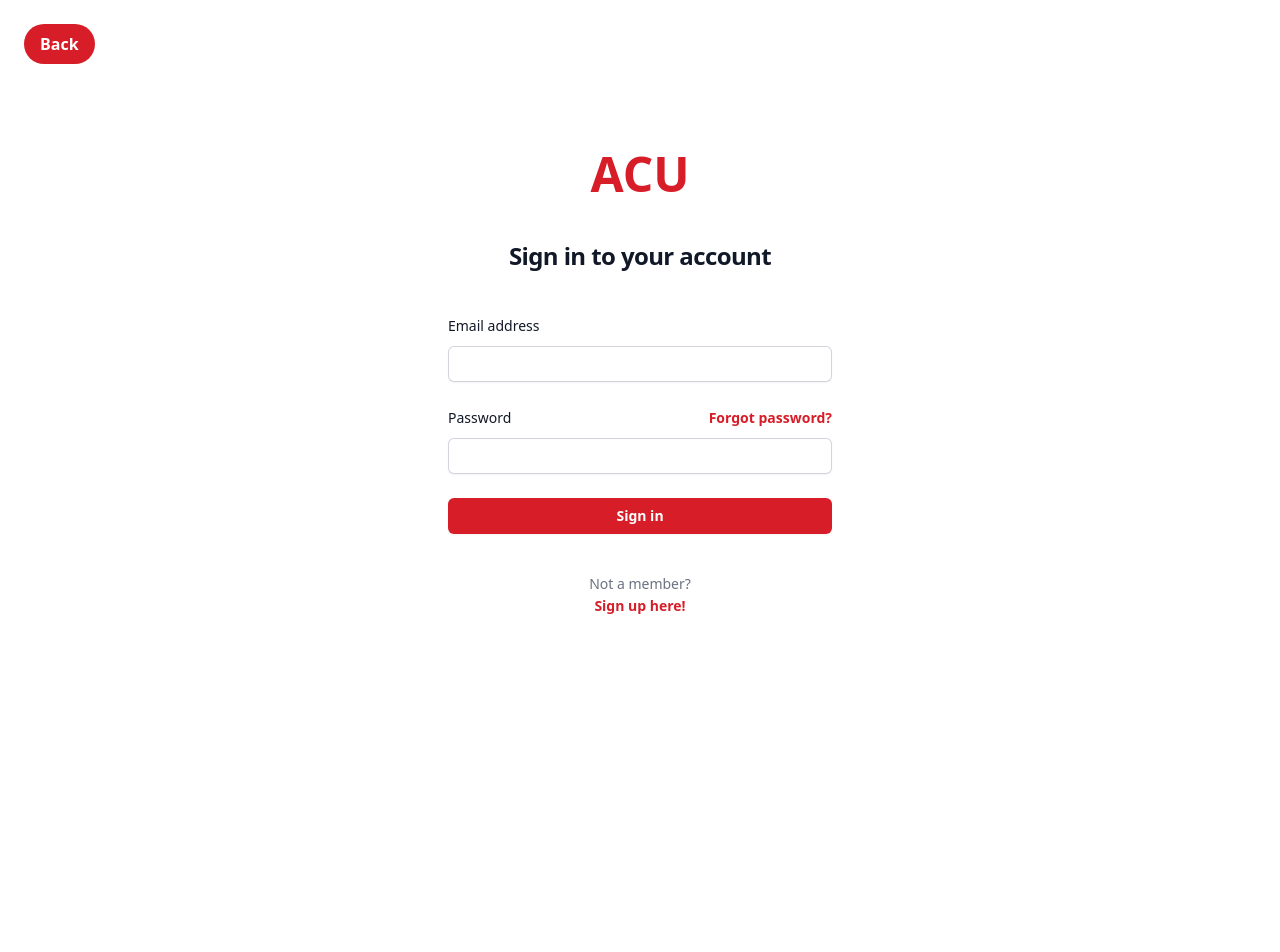
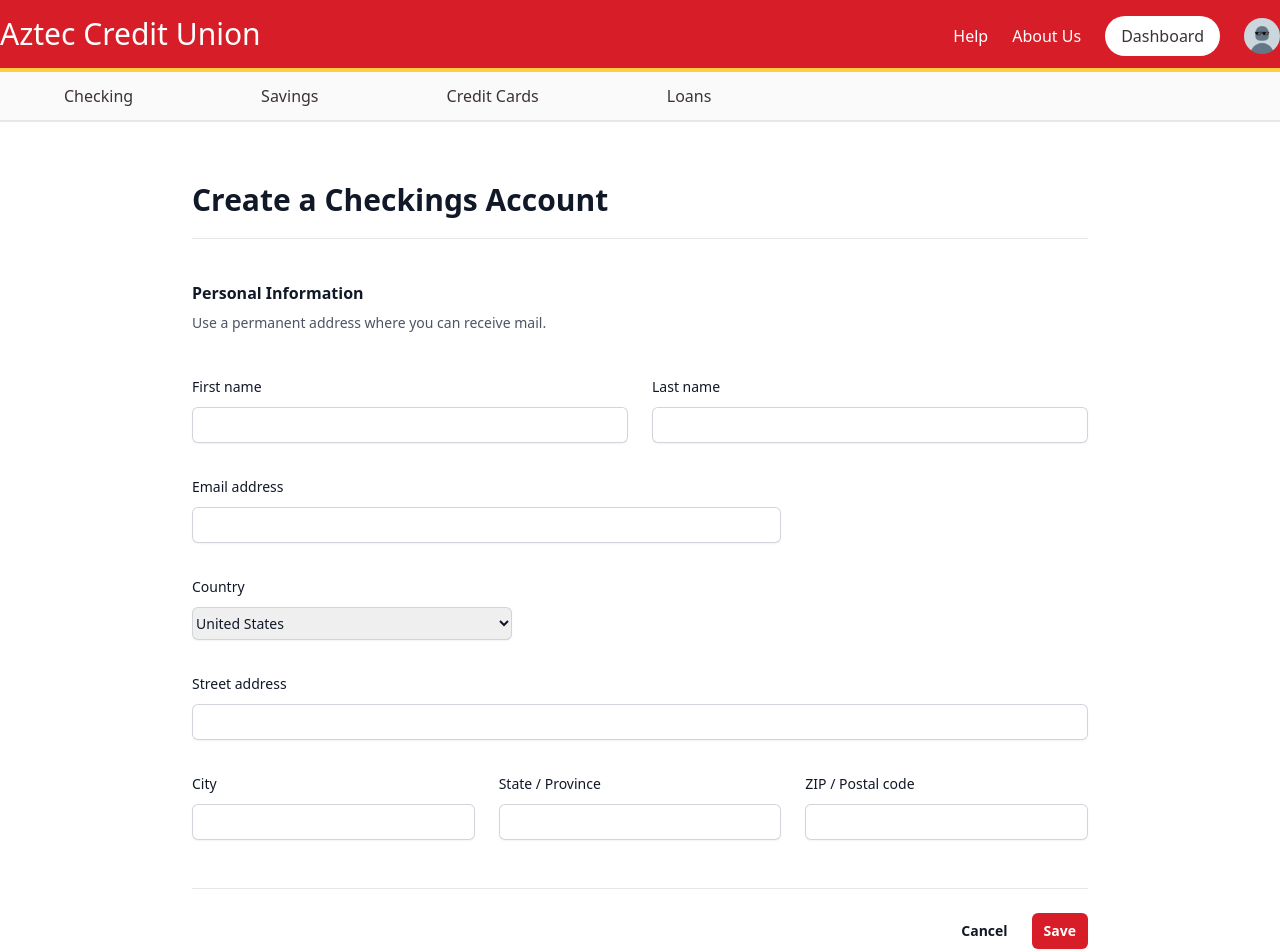
Before and after one commit to junioryono/Bank-Website, a React (Vite) app in the folder frontend/: page /create/checkings in a window 1280 px wide. Before the commit this address led to /login. Shown: the top 952 px of the page. Before the commit the page ends 800 px from the top, so only its background shows below. Built offline with nearby package versions, Linux system fonts and the light colour scheme.

Commit message:
Form Validation, for Create Checkings/Savings

```diff
--- a/frontend/src/App.jsx
+++ b/frontend/src/App.jsx
@@ -12,6 +12,7 @@
 import Profile from "pages/profile";
 import AccountInfoPage from "pages/account-info";
 import NotFound from "pages/404-page";
+import FormValidationPage from "./pages/form-val-check";
 
 import AuthLayout from "layouts/auth";
 import Login from "pages/login";
@@ -71,6 +72,10 @@
             path: "*",
             element: <NotFound />,
          },
+         {
+            path: "form-val-check",
+            element: <FormValidationPage />,
+         },
       ],
    },
    {
--- a/frontend/src/context/auth.tsx
+++ b/frontend/src/context/auth.tsx
@@ -63,7 +63,7 @@
    const [user, setUser] = useState<User | null | undefined>(undefined);
 
    useEffect(() => {
-      const enableTestUser = false;
+      const enableTestUser = true;
 
       if (enableTestUser) {
          const transaction: Transaction = {
--- a/frontend/src/pages/create.jsx
+++ b/frontend/src/pages/create.jsx
@@ -2,24 +2,46 @@
 import { useNavigate } from "react-router-dom";
 import { useAuth } from "context/auth";
 import { Link } from "react-router-dom";
+import { useState } from "react";
 
-// Type would either be "Checkings" or "Savings"
 export default function Create({ type }) {
-   const user = useAuth();
+   const [formData, setFormData] = useState({
+      firstName: "",
+      lastName: "",
+      email: "",
+      country: "United States",
+      streetAddress: "",
+      city: "",
+      region: "",
+      postalCode: "",
+   });
+
+   const [formError, setFormError] = useState(false);
+
+   const handleInputChange = (e) => {
+      const { name, value } = e.target;
+      setFormData({ ...formData, [name]: value });
+   };
+
    const navigate = useNavigate();
 
-   useEffect(() => {
-      if (user === null) {
-         navigate("/login?redirect=/create/" + (type === "Checkings" ? "checkings" : "savings"));
+   const handleSubmit = (e) => {
+      e.preventDefault();
+
+      for (const key in formData) {
+         if (formData[key] === "") {
+            setFormError(true);
+            return;
+         }
       }
-   }, [user]);
 
-   if (!user) {
-      return null;
-   }
+      navigate("/form-val-check");
+
+      console.log("Form submitted:", formData);
+   };
 
    return (
-      <form>
+      <form onSubmit={handleSubmit}>
          <div className="container max-w-4xl my-10">
             <div className="border-b border-gray-900/10">
                <h1 className="text-3xl font-semibold leading-7 py-6 text-gray-900">Create a {type} Account</h1>
@@ -37,10 +59,11 @@
                      <div className="mt-2">
                         <input
                            type="text"
-                           name="first-name"
+                           name="firstName"
                            id="first-name"
                            autoComplete="given-name"
                            className="block w-full rounded-md border-0 py-1.5 text-gray-900 shadow-sm ring-1 ring-inset ring-gray-300 placeholder:text-gray-400 focus:ring-2 focus:ring-inset sm:text-sm sm:leading-6"
+                           onChange={handleInputChange}
                         />
                      </div>
                   </div>
@@ -52,10 +75,11 @@
                      <div className="mt-2">
                         <input
                            type="text"
-                           name="last-name"
+                           name="lastName"
                            id="last-name"
                            autoComplete="family-name"
                            className="block w-full rounded-md border-0 py-1.5 text-gray-900 shadow-sm ring-1 ring-inset ring-gray-300 placeholder:text-gray-400 focus:ring-2 focus:ring-inset sm:text-sm sm:leading-6"
+                           onChange={handleInputChange}
                         />
                      </div>
                   </div>
@@ -71,6 +95,7 @@
                            type="email"
                            autoComplete="email"
                            className="block w-full rounded-md border-0 py-1.5 text-gray-900 shadow-sm ring-1 ring-inset ring-gray-300 placeholder:text-gray-400 focus:ring-2 focus:ring-inset sm:text-sm sm:leading-6"
+                           onChange={handleInputChange}
                         />
                      </div>
                   </div>
@@ -85,6 +110,7 @@
                            name="country"
                            autoComplete="country-name"
                            className="block w-full rounded-md border-0 py-1.5 text-gray-900 shadow-sm ring-1 ring-inset ring-gray-300 focus:ring-2 focus:ring-inset sm:max-w-xs sm:text-sm sm:leading-6"
+                           onChange={handleInputChange}
                         >
                            <option>United States</option>
                            <option>Canada</option>
@@ -100,10 +126,11 @@
                      <div className="mt-2">
                         <input
                            type="text"
-                           name="street-address"
+                           name="streetAddress"
                            id="street-address"
                            autoComplete="street-address"
                            className="block w-full rounded-md border-0 py-1.5 text-gray-900 shadow-sm ring-1 ring-inset ring-gray-300 placeholder:text-gray-400 focus:ring-2 focus:ring-inset sm:text-sm sm:leading-6"
+                           onChange={handleInputChange}
                         />
                      </div>
                   </div>
@@ -119,6 +146,7 @@
                            id="city"
                            autoComplete="address-level2"
                            className="block w-full rounded-md border-0 py-1.5 text-gray-900 shadow-sm ring-1 ring-inset ring-gray-300 placeholder:text-gray-400 focus:ring-2 focus:ring-inset sm:text-sm sm:leading-6"
+                           onChange={handleInputChange}
                         />
                      </div>
                   </div>
@@ -134,6 +162,7 @@
                            id="region"
                            autoComplete="address-level1"
                            className="block w-full rounded-md border-0 py-1.5 text-gray-900 shadow-sm ring-1 ring-inset ring-gray-300 placeholder:text-gray-400 focus:ring-2 focus:ring-inset sm:text-sm sm:leading-6"
+                           onChange={handleInputChange}
                         />
                      </div>
                   </div>
@@ -145,15 +174,19 @@
                      <div className="mt-2">
                         <input
                            type="text"
-                           name="postal-code"
+                           name="postalCode"
                            id="postal-code"
                            autoComplete="postal-code"
                            className="block w-full rounded-md border-0 py-1.5 text-gray-900 shadow-sm ring-1 ring-inset ring-gray-300 placeholder:text-gray-400 focus:ring-2 focus:ring-inset sm:text-sm sm:leading-6"
+                           onChange={handleInputChange}
                         />
                      </div>
                   </div>
                </div>
             </div>
+
+            {/* Error message for incomplete form */}
+            {formError && <p className="text-red-500 text-sm mt-2">Please fill out all fields of information.</p>}
 
             <div className="mt-6 flex items-center justify-end gap-x-6 pb-7">
                <button type="button" className="text-sm font-semibold leading-6 text-gray-900">
--- /dev/null
+++ b/frontend/src/pages/form-val-check.jsx
@@ -0,0 +1,13 @@
+import React from "react";
+import { Link } from "react-router-dom";
+
+export default function FormValidation() {
+   return (
+      <div className="flex flex-col items-center justify-center h-screen">
+         <h1 className="text-3xl font-semibold mb-6">Account successfully made!</h1>
+         <Link to="/dashboard" className="bg-blue-500 text-white px-4 py-2 rounded hover:bg-blue-600">
+            Return to Dashboard
+         </Link>
+      </div>
+   );
+}
```
